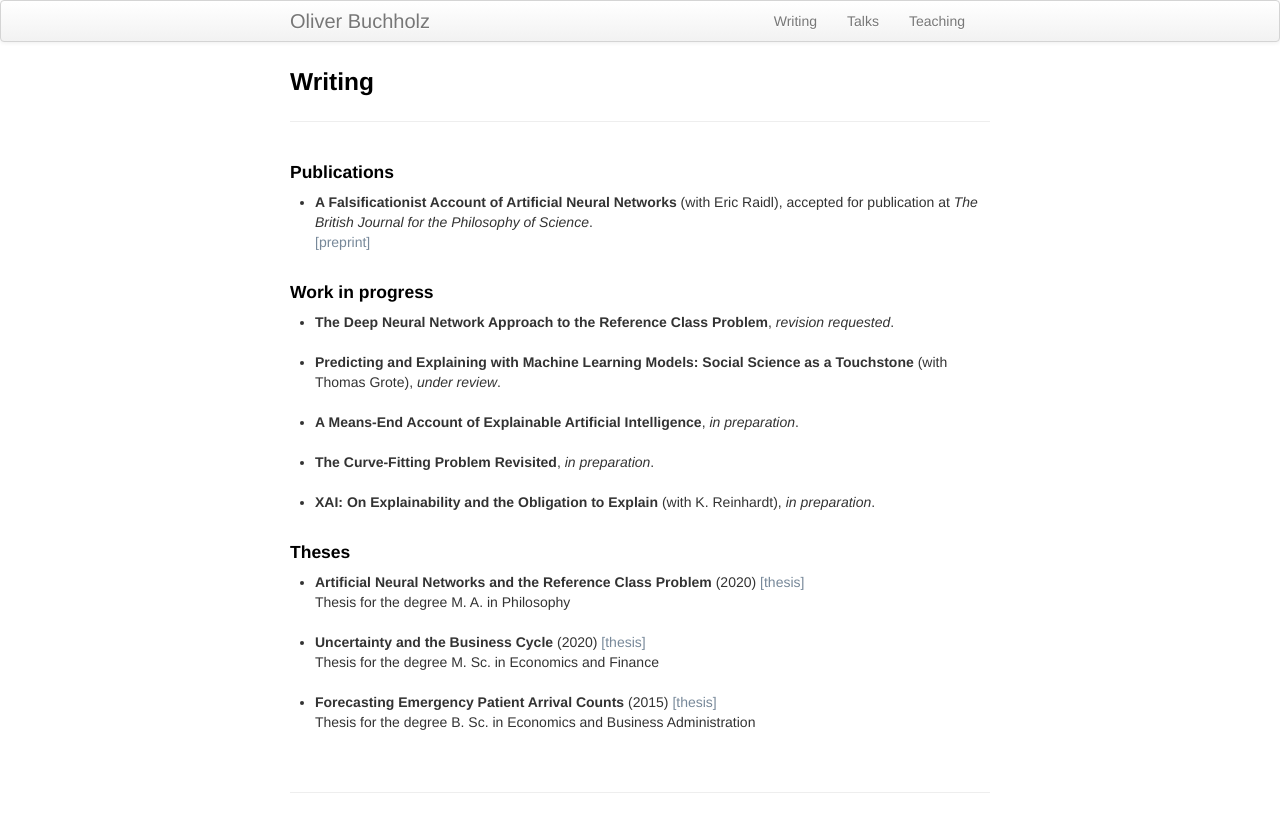
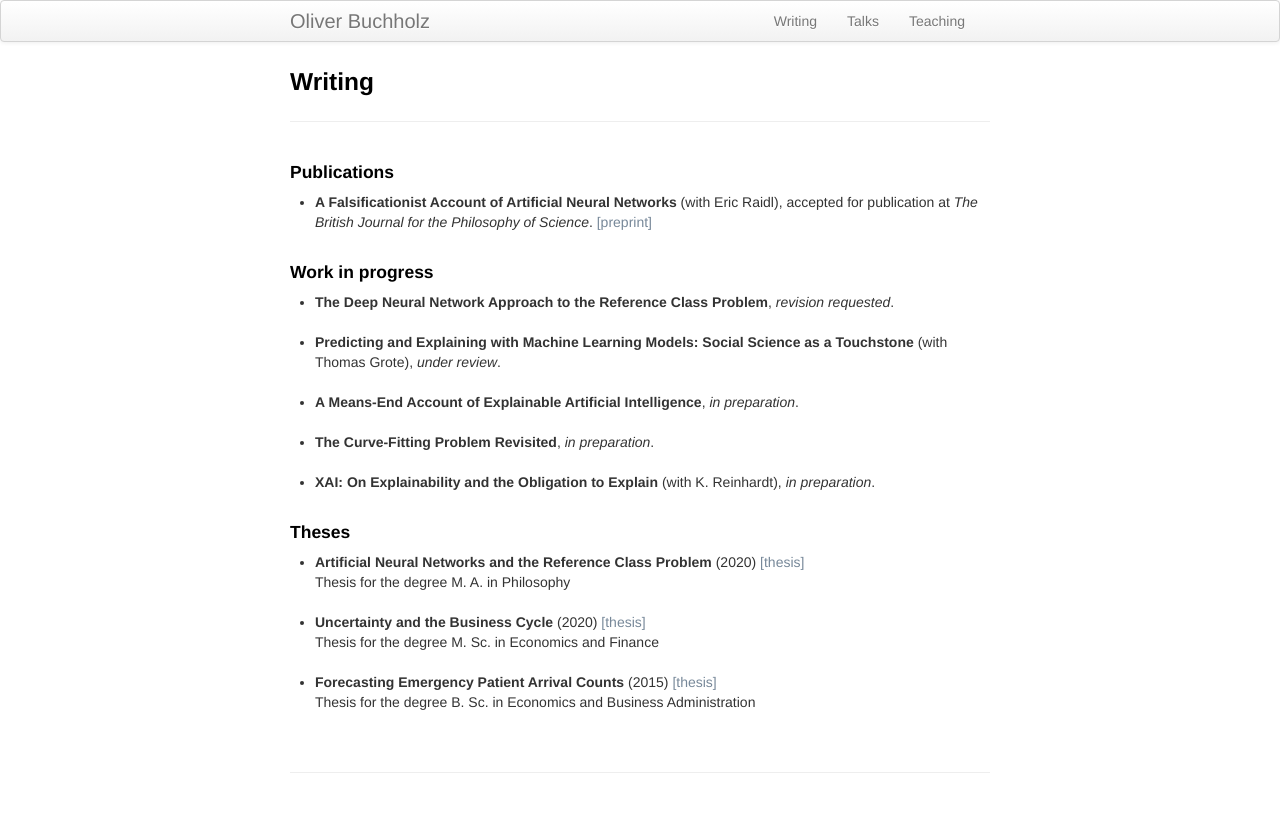
Before and after one commit to oliverbuchholz/oliverbuchholz.github.io, a Jekyll site: the page built from pages/writing.md, in a window 1280 px wide. Shown: the top 832 px of the page. Built offline with Jekyll 4.4.1, drawn with Linux system fonts in a browser that asks for light colours.

```diff
--- a/pages/writing.md
+++ b/pages/writing.md
@@ -7,7 +7,7 @@ description: Oliver Buchholz | Writing
 <h4>Publications</h4>
 
 <ul>
-<li><b>A Falsificationist Account of Artificial Neural Networks</b> (with Eric Raidl), accepted for publication at <i>The British Journal for the Philosophy of Science</i>.<br><a href= "https://arxiv.org/abs/2205.01421" target= "_blank">[preprint]</a><br><br>
+<li><b>A Falsificationist Account of Artificial Neural Networks</b> (with Eric Raidl), accepted for publication at <i>The British Journal for the Philosophy of Science</i>. <a href= "https://arxiv.org/abs/2205.01421" target= "_blank">[preprint]</a><br><br>
 </li>
 </ul>
 
```
